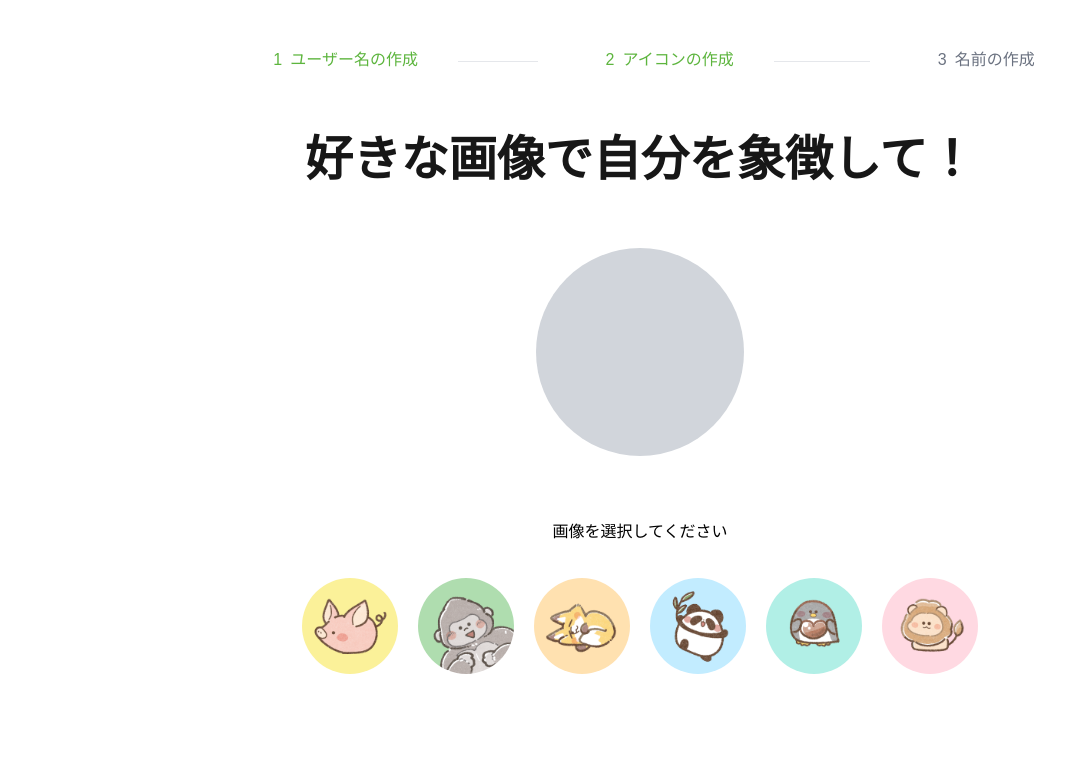
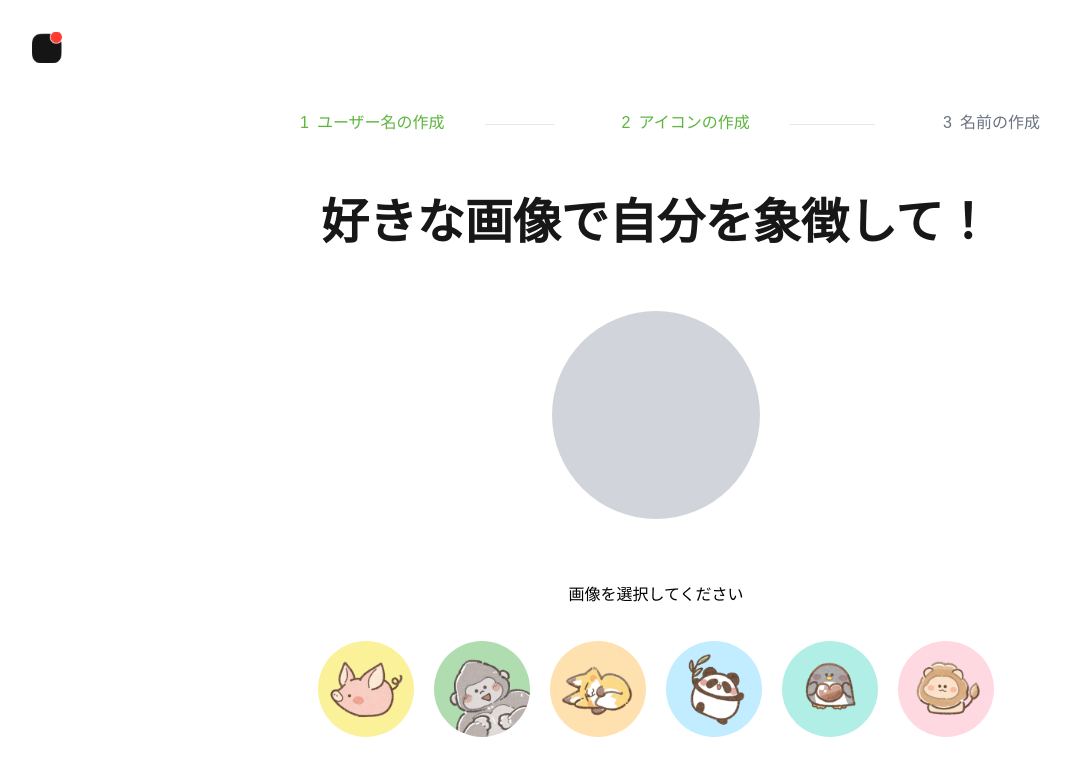
Before and after one commit to HIMA-HIMAZIN/webut-memo-app, a Next.js app: page /cl_icon in a window 1280 px wide. Shown: the top 776 px of the page, without its empty margins (0-1071 px from the left). Built offline with nearby package versions, Linux system fonts and the light colour scheme; some icons are missing; a web font is replaced by a local one.

Commit message:
プロフィール登録画面アイコン追加

```diff
--- a/src/app/cl_icon/page.tsx
+++ b/src/app/cl_icon/page.tsx
@@ -16,6 +16,13 @@ const CreateIcon = () => {
     const activeStep = 2;
 
     return (
+        <div className="pl-8 pt-8 mb-5">
+            <Image
+              src="/icons/club-icon.svg"
+              alt="Example Image"
+              width={30}
+              height={30}
+            />
             <div className=" m-12 ">
                 <div className='flex flex-col items-center space-y-10 md:space-y-16 lg:space-y-24'>
                 {/* ProgressionCircleの表示 */}
@@ -45,6 +52,7 @@ const CreateIcon = () => {
                 <ImageList onSelect={handleImageSelect} />
                 </div>
             </div>
+        </div>
     );
 };
 
--- a/src/app/cl_name/page.tsx
+++ b/src/app/cl_name/page.tsx
@@ -1,4 +1,5 @@
 import React from 'react';
+import Image from 'next/image';
 {/*components*/}
 import { ProgressionCircle } from '@/components/Bar/ProgressionBer/circle';
 import { GuideTitle } from '@/components/headers/GuideTitle';
@@ -8,6 +9,13 @@ const CreateUserName = () => {
 
     const activeStep = 3;
   return (
+    <div className="pl-8 pt-8 mb-5">
+      <Image
+              src="/icons/club-icon.svg"
+              alt="Example Image"
+              width={30}
+              height={30}
+          />
         <div className="flex flex-col items-center m-12 space-y-10 md:space-y-16 lg:space-y-40">
         {/* ProgressionCircleの表示 */}
         <ProgressionCircle activeStep={activeStep} />
@@ -21,6 +29,7 @@ const CreateUserName = () => {
             <TextField fullWidth label="username" id="fullWidth" />
         </Box>
         </div>
+    </div>
   );
 };
 
--- a/src/app/cl_username/page.tsx
+++ b/src/app/cl_username/page.tsx
@@ -1,14 +1,23 @@
 "use client";
 import React, { useState } from 'react';
+import Image from 'next/image';
 {/*components*/}
 import { ProgressionCircle } from '@/components/Bar/ProgressionBer/circle';
 import { GuideTitle } from '@/components/headers/GuideTitle';
 import { Box, TextField } from '@mui/material';
 
+
 const CreateUserName = () => {
 
   const [activeStep] = useState(1);
   return (
+    <div className="pl-8 pt-8 mb-5">
+      <Image
+              src="/icons/club-icon.svg"
+              alt="Example Image"
+              width={30}
+              height={30}
+          />
       <div className="flex flex-col items-center m-12 space-y-10 md:space-y-16 lg:space-y-40">
         {/* ProgressionCircleの表示 */}
         <ProgressionCircle activeStep={activeStep} />
@@ -22,6 +31,7 @@ const CreateUserName = () => {
           <TextField fullWidth label="username" id="fullWidth" />
         </Box>
       </div>
+    </div>
   );
 };
 
```
Lines whose indentation alone changed are shown as unchanged.
